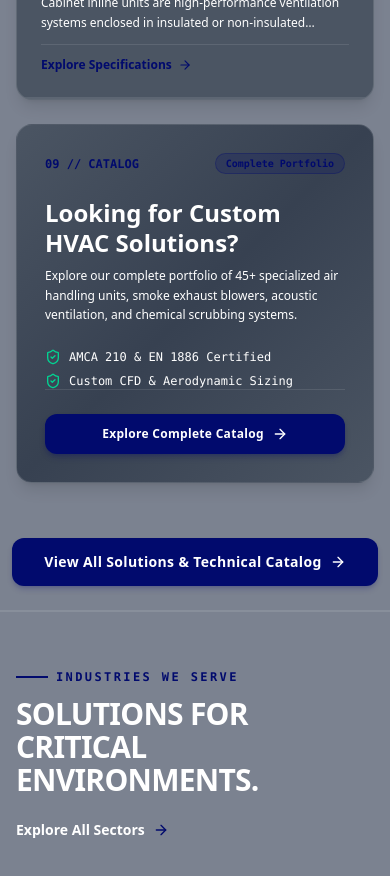
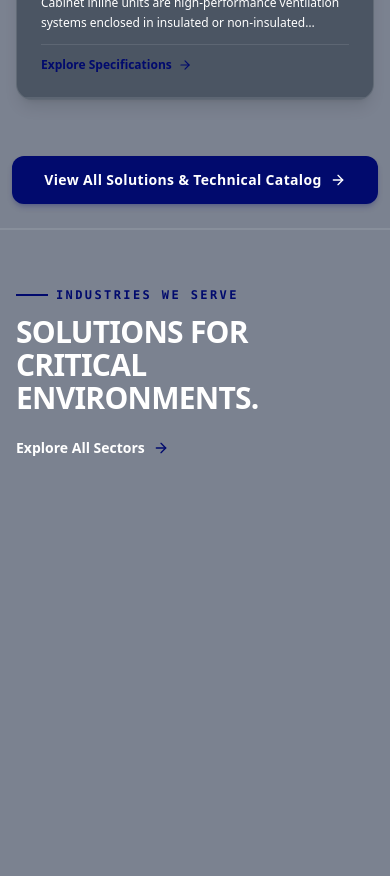
Before and after one commit to Lagectus/eurocon-llp-steelgrey, a Next.js app: page / in a window 390 px wide. Shown: the part 6480-7356 px from the top of the page. Built offline with nearby package versions, Linux system fonts and the light colour scheme.

Commit message:
feat: remove 09 Catalog call-to-action card from horizontal products carousel

```diff
--- a/src/components/sections/HorizontalProducts.tsx
+++ b/src/components/sections/HorizontalProducts.tsx
@@ -1,7 +1,7 @@
 "use client";
 
 import React, { useEffect, useRef } from "react";
-import { ArrowRight, ShieldCheck } from "lucide-react";
+import { ArrowRight } from "lucide-react";
 import gsap from "gsap";
 import { ScrollTrigger } from "gsap/ScrollTrigger";
 import Link from "next/link";
@@ -273,49 +273,7 @@ export default function HorizontalProducts() {
             </Link>
           ))}
 
-          {/* 09 — Final Catalog Call-to-Action Card */}
-          <div className="product-card-hover group relative bg-gradient-to-br from-[#4B5563] via-[#374151] to-[#4B5563] text-white rounded-2xl border border-white/12 overflow-hidden flex-shrink-0 lg:w-[380px] xl:w-[420px] flex flex-col justify-between p-7 shadow-lg">
-            <div className="space-y-4">
-              <div className="flex items-center justify-between">
-                <span className="font-mono text-xs font-black text-blue-400">
-                  09 // CATALOG
-                </span>
-                <span className="inline-flex items-center gap-1 text-[10px] font-mono font-semibold px-2.5 py-0.5 rounded-full bg-blue-600/20 border border-blue-500/30 text-blue-400">
-                  Complete Portfolio
-                </span>
-              </div>
 
-              <div className="space-y-2 pt-2">
-                <h3 className="text-2xl font-black text-white leading-tight">
-                  Looking for Custom HVAC Solutions?
-                </h3>
-                <p className="text-xs text-white leading-relaxed font-normal">
-                  Explore our complete portfolio of 45+ specialized air handling units, smoke exhaust blowers, acoustic ventilation, and chemical scrubbing systems.
-                </p>
-              </div>
-
-              <div className="pt-2 space-y-2">
-                <div className="flex items-center gap-2 text-xs text-white font-mono">
-                  <ShieldCheck className="w-4 h-4 text-emerald-400 shrink-0" />
-                  <span>AMCA 210 & EN 1886 Certified</span>
-                </div>
-                <div className="flex items-center gap-2 text-xs text-white font-mono">
-                  <ShieldCheck className="w-4 h-4 text-emerald-400 shrink-0" />
-                  <span>Custom CFD & Aerodynamic Sizing</span>
-                </div>
-              </div>
-            </div>
-
-            <div className="pt-6 border-t border-white/10 space-y-3">
-              <Link
-                href="/products"
-                className="w-full inline-flex items-center justify-center gap-2 py-3 px-5 rounded-xl bg-blue-600 hover:bg-blue-800 text-white font-bold text-xs tracking-wide transition-all shadow-md shadow-blue-600/25 hover:shadow-blue-600/40"
-              >
-                <span>Explore Complete Catalog</span>
-                <ArrowRight className="w-4 h-4" />
-              </Link>
-            </div>
-          </div>
         </div>
       </div>
 
```
